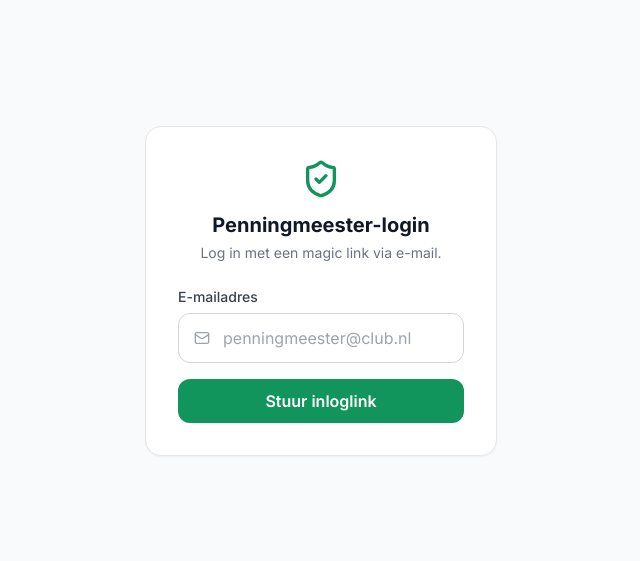
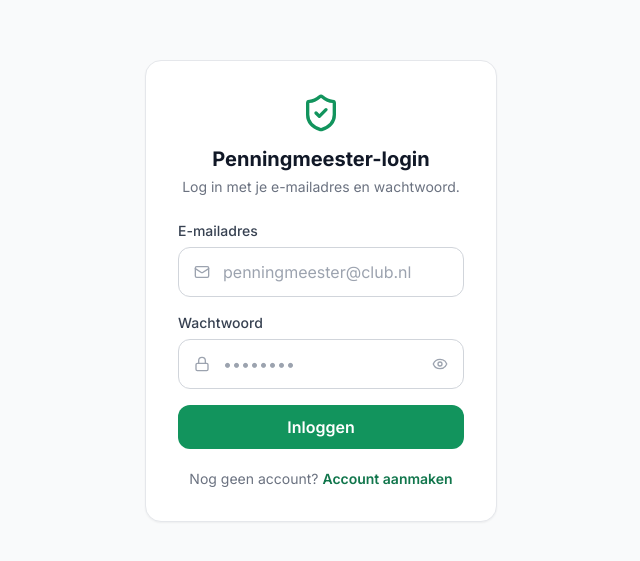
Before and after one commit to GymWiki/Statieclub, a Next.js app: page /admin/login in a window 1280 px wide. Shown: the part 109-670 px from the top of the page, without its empty margins (319-959 px from the left). Built offline with nearby package versions, Linux system fonts and the light colour scheme.

Commit message:
Vervang magic-link login door e-mail + wachtwoord
Penningmeester-login gebruikt nu signInWithPassword/signUp i.p.v.
signInWithOtp, met een in-page toggle tussen inloggen en een account
aanmaken. De auth-callback-route blijft bestaan voor het bevestigen
van het e-mailadres na registratie.

```diff
--- a/app/admin/login/page.tsx
+++ b/app/admin/login/page.tsx
@@ -1,27 +1,64 @@
 "use client";
 
 import { FormEvent, useState } from "react";
-import { Mail, Loader2, ShieldCheck } from "lucide-react";
+import { useRouter } from "next/navigation";
+import { Mail, Lock, Eye, EyeOff, Loader2, ShieldCheck } from "lucide-react";
 import { createClient } from "@/lib/supabase/client";
 import { Card } from "@/components/ui/Card";
 import { Button } from "@/components/ui/Button";
 import { Input, Label } from "@/components/ui/Input";
 
+type Modus = "inloggen" | "aanmelden";
+
 export default function AdminLoginPage() {
+  const router = useRouter();
+  const [modus, setModus] = useState<Modus>("inloggen");
   const [email, setEmail] = useState("");
-  const [status, setStatus] = useState<"idle" | "versturen" | "verzonden" | "fout">("idle");
+  const [wachtwoord, setWachtwoord] = useState("");
+  const [toonWachtwoord, setToonWachtwoord] = useState(false);
+  const [bezig, setBezig] = useState(false);
+  const [foutmelding, setFoutmelding] = useState<string | null>(null);
+  const [bevestigEmail, setBevestigEmail] = useState(false);
 
   async function handleSubmit(e: FormEvent) {
     e.preventDefault();
-    setStatus("versturen");
+    setBezig(true);
+    setFoutmelding(null);
 
     const supabase = createClient();
-    const { error } = await supabase.auth.signInWithOtp({
+
+    if (modus === "inloggen") {
+      const { error } = await supabase.auth.signInWithPassword({ email, password: wachtwoord });
+      setBezig(false);
+
+      if (error) {
+        setFoutmelding("E-mailadres of wachtwoord klopt niet.");
+        return;
+      }
+      router.push("/admin");
+      router.refresh();
+      return;
+    }
+
+    // modus === "aanmelden"
+    const { data, error } = await supabase.auth.signUp({
       email,
-      options: { emailRedirectTo: `${window.location.origin}/auth/callback` },
+      password: wachtwoord,
+      options: { emailRedirectTo: `${window.location.origin}/auth/callback?next=/admin` },
     });
+    setBezig(false);
 
-    setStatus(error ? "fout" : "verzonden");
+    if (error) {
+      setFoutmelding(error.message);
+      return;
+    }
+    if (data.session) {
+      // E-mailbevestiging staat uit in dit Supabase-project: direct ingelogd.
+      router.push("/admin");
+      router.refresh();
+      return;
+    }
+    setBevestigEmail(true);
   }
 
   return (
@@ -30,14 +67,17 @@ export default function AdminLoginPage() {
         <div className="mb-6 text-center">
           <ShieldCheck className="mx-auto h-10 w-10 text-brand-600" />
           <h1 className="mt-3 text-xl font-bold text-gray-900">Penningmeester-login</h1>
-          <p className="mt-1 text-sm text-gray-500">Log in met een magic link via e-mail.</p>
+          <p className="mt-1 text-sm text-gray-500">
+            {modus === "inloggen" ? "Log in met je e-mailadres en wachtwoord." : "Maak een account aan."}
+          </p>
         </div>
 
-        {status === "verzonden" ? (
+        {bevestigEmail ? (
           <p className="rounded-lg bg-brand-50 px-3 py-3 text-center text-sm text-brand-700">
-            Check je inbox — we hebben een inloglink gestuurd naar {email}.
+            Check je inbox — bevestig je e-mailadres via de link die we naar {email} hebben gestuurd.
           </p>
         ) : (
+          <>
             <form onSubmit={handleSubmit} className="space-y-4">
               <div>
                 <Label htmlFor="email">E-mailadres</Label>
@@ -47,6 +87,7 @@ export default function AdminLoginPage() {
                     id="email"
                     type="email"
                     required
+                    autoComplete="email"
                     className="pl-11"
                     value={email}
                     onChange={(e) => setEmail(e.target.value)}
@@ -54,14 +95,73 @@ export default function AdminLoginPage() {
                   />
                 </div>
               </div>
-            {status === "fout" && (
-              <p className="text-sm text-red-600">Versturen mislukt, probeer het opnieuw.</p>
-            )}
-            <Button type="submit" className="w-full" disabled={status === "versturen"}>
-              {status === "versturen" && <Loader2 className="h-4 w-4 animate-spin" />}
-              Stuur inloglink
+
+              <div>
+                <Label htmlFor="wachtwoord">Wachtwoord</Label>
+                <div className="relative">
+                  <Lock className="pointer-events-none absolute left-4 top-1/2 h-4 w-4 -translate-y-1/2 text-gray-400" />
+                  <Input
+                    id="wachtwoord"
+                    type={toonWachtwoord ? "text" : "password"}
+                    required
+                    minLength={6}
+                    autoComplete={modus === "inloggen" ? "current-password" : "new-password"}
+                    className="pl-11 pr-11"
+                    value={wachtwoord}
+                    onChange={(e) => setWachtwoord(e.target.value)}
+                    placeholder="••••••••"
+                  />
+                  <button
+                    type="button"
+                    onClick={() => setToonWachtwoord((v) => !v)}
+                    className="absolute right-4 top-1/2 -translate-y-1/2 text-gray-400 hover:text-gray-600"
+                    aria-label={toonWachtwoord ? "Verberg wachtwoord" : "Toon wachtwoord"}
+                  >
+                    {toonWachtwoord ? <EyeOff className="h-4 w-4" /> : <Eye className="h-4 w-4" />}
+                  </button>
+                </div>
+              </div>
+
+              {foutmelding && <p className="text-sm text-red-600">{foutmelding}</p>}
+
+              <Button type="submit" className="w-full" disabled={bezig}>
+                {bezig && <Loader2 className="h-4 w-4 animate-spin" />}
+                {modus === "inloggen" ? "Inloggen" : "Account aanmaken"}
               </Button>
             </form>
+
+            <p className="mt-5 text-center text-sm text-gray-500">
+              {modus === "inloggen" ? (
+                <>
+                  Nog geen account?{" "}
+                  <button
+                    type="button"
+                    onClick={() => {
+                      setModus("aanmelden");
+                      setFoutmelding(null);
+                    }}
+                    className="font-semibold text-brand-700 hover:underline"
+                  >
+                    Account aanmaken
+                  </button>
+                </>
+              ) : (
+                <>
+                  Al een account?{" "}
+                  <button
+                    type="button"
+                    onClick={() => {
+                      setModus("inloggen");
+                      setFoutmelding(null);
+                    }}
+                    className="font-semibold text-brand-700 hover:underline"
+                  >
+                    Inloggen
+                  </button>
+                </>
+              )}
+            </p>
+          </>
         )}
       </Card>
     </div>
--- a/app/auth/callback/route.ts
+++ b/app/auth/callback/route.ts
@@ -1,7 +1,7 @@
 import { NextRequest, NextResponse } from "next/server";
 import { createClient } from "@/lib/supabase/server";
 
-/** Wisselt de magic-link-code van Supabase Auth om voor een sessie. */
+/** Wisselt de bevestigingscode van Supabase Auth (na e-mailbevestiging bij registratie) om voor een sessie. */
 export async function GET(request: NextRequest) {
   const code = request.nextUrl.searchParams.get("code");
   const next = request.nextUrl.searchParams.get("next") ?? "/admin";
```
Also changed, not shown: 1 other file (tests, documents, lock files or other folders). Lines whose indentation alone changed are shown as unchanged.
